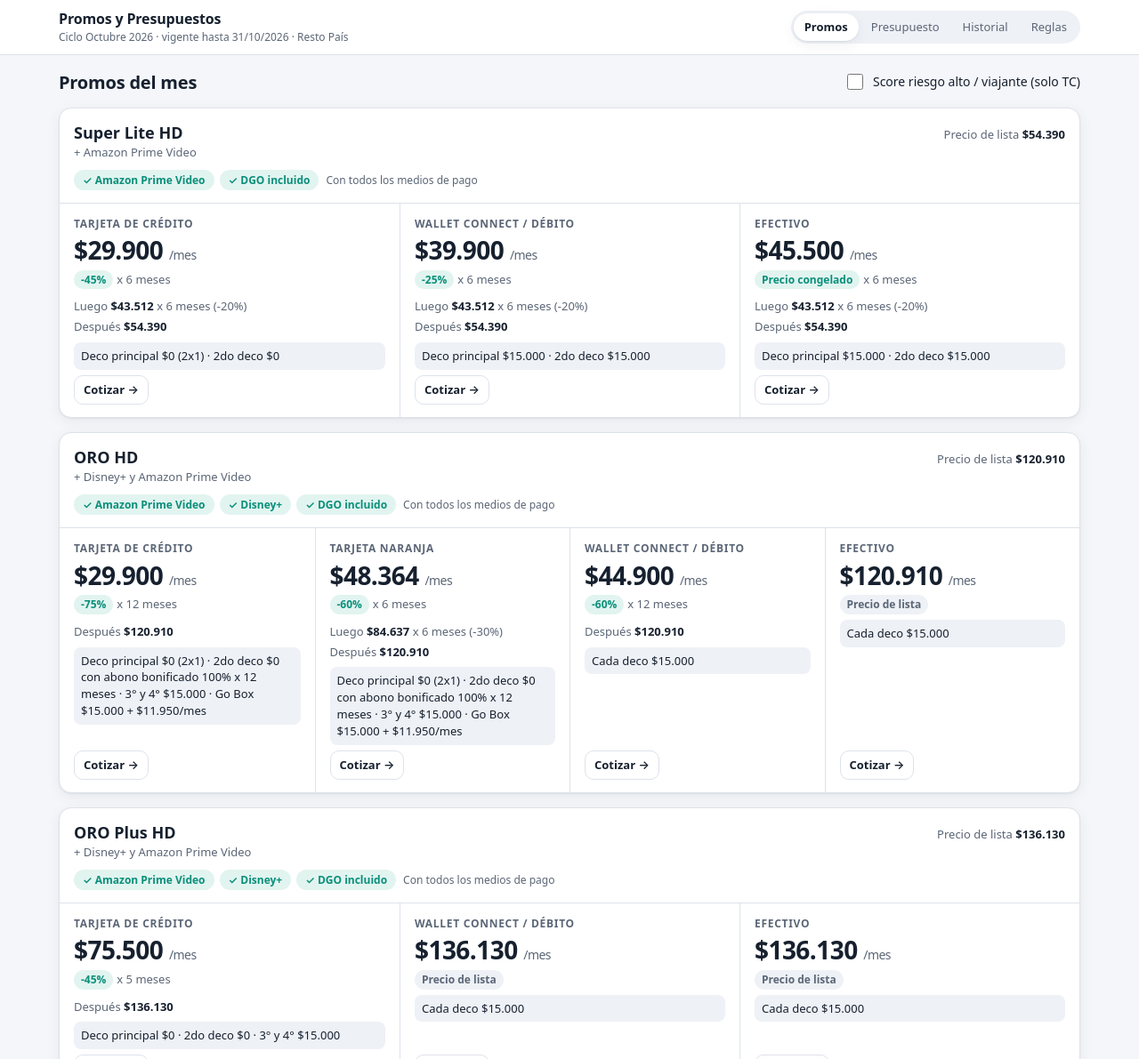
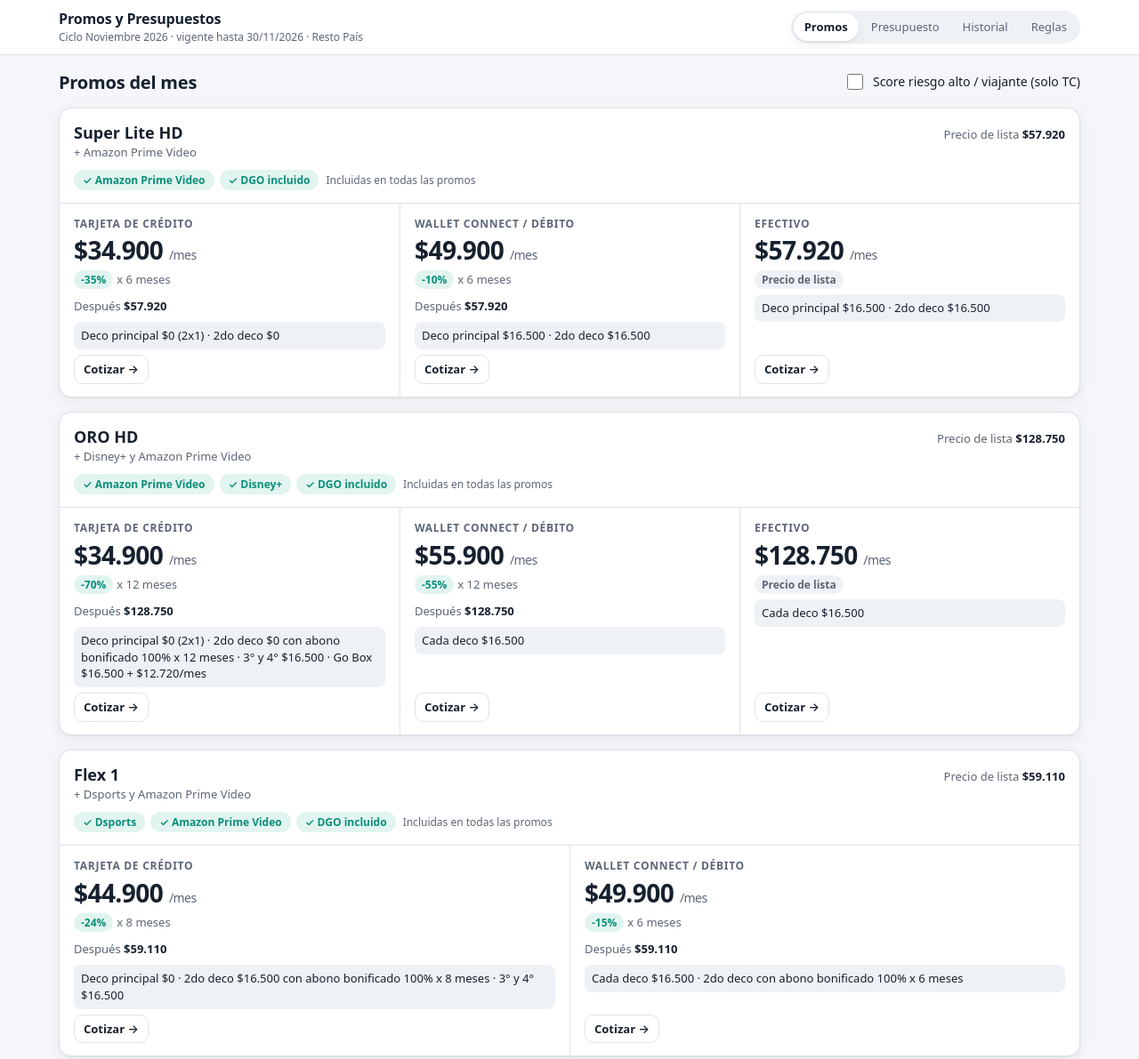
Before and after one commit to Cabdtest/promos, a plain HTML site: page index.html in a window 1280 px wide. Shown: the top 1191 px of the page at 89% size. Drawn offline with Linux system fonts and the light colour scheme.

Commit message:
Ciclo Noviembre 2026: precios nuevos y planes Flex 1 y Flex 2
- Precios de lista, promos, instalacion ($16.500) y abono de deco ($12.720).
- Planes Flex 1 y Flex 2 (TC y WC/TD, sin efectivo, con Dsports).
- Se quitan la Tarjeta Naranja y el segundo tramo de Super Lite.
- Premiums y PPV actualizados.
- Cada plan muestra solo sus medios de pago.

Co-Authored-By: Claude Opus 5.5 <noreply@anthropic.com>

```diff
--- a/index.html
+++ b/index.html
@@ -380,8 +380,8 @@ details[open].card > summary { margin-bottom: 12px; }
   };
   const planById = id => C.planes.find(p => p.id === id);
   const mopById = id => C.mops.find(m => m.id === id);
-  // Medios de pago de un plan: los generales + los que solo existen si el plan tiene esa promo (ej. Naranja)
-  const mopsDe = plan => C.mops.filter(m => !m.soloConPromo || plan.promos[m.id]);
+  // Medios de pago de un plan: solo los que tiene cargados en promos (ej. Flex no tiene efectivo)
+  const mopsDe = plan => C.mops.filter(m => plan.promos[m.id]);
   const REGIONES = C.regiones.filter(r => r.activa !== false);
   const regionNombre = id => C.regiones.find(r => r.id === id).nombre;
   const fechaLarga = d => d.toLocaleDateString("es-AR", { day: "2-digit", month: "2-digit", year: "numeric" });
@@ -496,7 +496,7 @@ details[open].card > summary { margin-bottom: 12px; }
         <div class="plan-head">
           <div><h3>${esc(plan.nombre)}</h3><div class="small muted">${esc(plan.bajada)}</div></div>
           <div class="lista">Precio de lista <b class="num">${fmt(plan.precio[r])}</b></div>
-          <div class="apps">${plan.apps.map(a => `<span>✓ ${esc(a)}${a === "DGO" ? " incluido" : ""}</span>`).join("")}<span class="apps-note">Con todos los medios de pago</span></div>
+          <div class="apps">${plan.apps.map(a => `<span>✓ ${esc(a)}${a === "DGO" ? " incluido" : ""}</span>`).join("")}<span class="apps-note">Incluidas en todas las promos</span></div>
         </div>
         <div class="mop-grid" style="--n:${mopsDe(plan).length}">
           ${mopsDe(plan).map(mop => {
@@ -546,7 +546,7 @@ details[open].card > summary { margin-bottom: 12px; }
     if (state.riesgo && !mopById(state.q.mop).riesgoAlto) state.q.mop = "tc";
 
     $("#qPlanes").innerHTML = C.planes.map(p => {
-      const p0 = pasosPlan(p, state.q.mop, r)[0];
+      const p0 = pasosPlan(p, p.promos[state.q.mop] ? state.q.mop : "tc", r)[0];
       return `<label class="opt"><input type="radio" name="qplan" value="${p.id}" ${p.id === state.q.plan ? "checked" : ""}>
         <span class="o-main"><b>${esc(p.nombre)}</b><span>${esc(p.bajada)}</span></span>
         <span class="o-price num">${fmt(p0.precio)}</span></label>`;
--- a/promos.js
+++ b/promos.js
@@ -2,31 +2,33 @@
  * CICLO COMERCIAL — datos del mes.
  * Este es el ÚNICO archivo que hay que editar cada mes (ver LEEME.md).
  * Precios en pesos, sin puntos ni signos.
- * Fuente: "Ciclo Comercial Pospago Resto País Octubre 2026.pdf" (envío 30-09-2026).
+ * Fuente: "Condiciones Comerciales Mes de Noviembre 2026" (envío 30-10-2026).
+ *
+ * Porcentajes: se muestra el % que COMUNICA la empresa (ej. "35%"), aunque el precio
+ * real equivalga a otro descuento (ej. $34.900 sobre $57.920 = 39,7%). El precio manda.
  */
 window.CICLO = {
-  mes: "Octubre 2026",
-  envio: "30-09-2026",
-  vigenciaHasta: "2026-10-31",
+  mes: "Noviembre 2026",
+  envio: "30-10-2026",
+  vigenciaHasta: "2026-11-30",
 
   regiones: [
     { id: "resto", nombre: "Resto País", activa: true },
-    // Desactivadas por ahora. Para habilitarlas: activa: true (revisar antes sus precios, ver LEEME.md).
+    // Desactivadas por ahora. Las promos solo tienen precio para "resto": antes de activar
+    // una región hay que cargar sus precios promocionales (ver LEEME.md).
     { id: "patagonia", nombre: "Patagonia", activa: false },
     { id: "tdf", nombre: "Tierra del Fuego", activa: false }
   ],
 
-  // Medios de pago
+  // Medios de pago. Cada plan muestra solo los que tiene cargados en "promos".
   mops: [
     { id: "tc", nombre: "Tarjeta de crédito", corto: "TC", riesgoAlto: true },
-    // Solo aparece en los planes que tienen promo "naranja" cargada (hoy, ORO HD)
-    { id: "naranja", nombre: "Tarjeta Naranja", corto: "Naranja", riesgoAlto: true, soloConPromo: true },
     { id: "wc", nombre: "Wallet Connect / Débito", corto: "WC / TD", riesgoAlto: false },
     { id: "ef", nombre: "Efectivo", corto: "EF", riesgoAlto: false }
   ],
 
   // Abono mensual de cada deco adicional (mirror / Go Box)
-  abonoDecoAdicional: 11950,
+  abonoDecoAdicional: 12720,
   maxDecos: 4,
 
   planes: [
@@ -36,33 +38,24 @@ window.CICLO = {
       bajada: "+ Amazon Prime Video",
       incluye: ["Señal HD"],
       apps: ["Amazon Prime Video", "DGO"],
-      precio: { resto: 54390, patagonia: 64350, tdf: 53182 },
+      precio: { resto: 57920, patagonia: 68530, tdf: 56636 },
       maxDecos: 2, // "Mirror 3° y 4° no aplican"
       adicionales: ["universal", "fslite", "hotpack"],
       promos: {
         tc: {
-          tramos: [
-            { meses: 6, desc: "45%", precio: { resto: 29900, patagonia: 35375, tdf: 29236 } },
-            { meses: 6, desc: "20%", precio: { resto: 43512, patagonia: 51480, tdf: 42545 } }
-          ],
+          tramos: [ { meses: 6, desc: "35%", precio: { resto: 34900 } } ],
           instalacion: [0, 0], // precio por deco: principal, 2do
           textoDecos: "Deco principal $0 (2x1) · 2do deco $0"
         },
         wc: {
-          tramos: [
-            { meses: 6, desc: "25%", precio: { resto: 39900, patagonia: 47207, tdf: 39014 } },
-            { meses: 6, desc: "20%", precio: { resto: 43512, patagonia: 51480, tdf: 42545 } }
-          ],
-          instalacion: [15000, 15000],
-          textoDecos: "Deco principal $15.000 · 2do deco $15.000"
+          tramos: [ { meses: 6, desc: "10%", precio: { resto: 49900 } } ],
+          instalacion: [16500, 16500],
+          textoDecos: "Deco principal $16.500 · 2do deco $16.500"
         },
         ef: {
-          tramos: [
-            { meses: 6, desc: "Congelado", precio: { resto: 45500, patagonia: 45500, tdf: 45500 } },
-            { meses: 6, desc: "20%", precio: { resto: 43512, patagonia: 51480, tdf: 42545 } }
-          ],
-          instalacion: [15000, 15000],
-          textoDecos: "Deco principal $15.000 · 2do deco $15.000"
+          tramos: [],
+          instalacion: [16500, 16500],
+          textoDecos: "Deco principal $16.500 · 2do deco $16.500"
         }
       }
     },
@@ -72,42 +65,77 @@ window.CICLO = {
       bajada: "+ Disney+ y Amazon Prime Video",
       incluye: ["Señal HD"],
       apps: ["Amazon Prime Video", "Disney+", "DGO"],
-      precio: { resto: 120910, patagonia: 140735, tdf: 116310 },
+      precio: { resto: 128750, patagonia: 149865, tdf: 123855 },
       maxDecos: 4,
       adicionales: ["universal", "fullservice", "hotpack"],
       promos: {
         tc: {
-          tramos: [
-            { meses: 12, desc: "75%", precio: { resto: 29900, patagonia: 34802, tdf: 28762 } }
-          ],
-          instalacion: [0, 0, 15000, 15000],
+          tramos: [ { meses: 12, desc: "70%", precio: { resto: 34900 } } ],
+          instalacion: [0, 0, 16500, 16500],
           bonifAbonoDeco: { deco: 2, meses: 12 }, // 2do deco convencional con abono bonificado 100% x 12m
           // Go Box (deco Android para TV no Smart): se suma como adicional, nunca es el principal. Sin bonificación.
-          goBox: { instalacion: 15000, abono: 11950 },
-          textoDecos: "Deco principal $0 (2x1) · 2do deco $0 con abono bonificado 100% x 12 meses · 3° y 4° $15.000 · Go Box $15.000 + $11.950/mes"
-        },
-        naranja: {
-          // Promo exclusiva para clientes con Tarjeta Naranja. Decos: mismas condiciones que cualquier tarjeta.
-          tramos: [
-            { meses: 6, desc: "60%", precio: { resto: 48364, patagonia: 56294, tdf: 46524 } },
-            { meses: 6, desc: "30%", precio: { resto: 84637, patagonia: 98515, tdf: 81417 } }
-          ],
-          instalacion: [0, 0, 15000, 15000],
-          bonifAbonoDeco: { deco: 2, meses: 12 },
-          goBox: { instalacion: 15000, abono: 11950 },
-          textoDecos: "Deco principal $0 (2x1) · 2do deco $0 con abono bonificado 100% x 12 meses · 3° y 4° $15.000 · Go Box $15.000 + $11.950/mes"
+          goBox: { instalacion: 16500, abono: 12720 },
+          textoDecos: "Deco principal $0 (2x1) · 2do deco $0 con abono bonificado 100% x 12 meses · 3° y 4° $16.500 · Go Box $16.500 + $12.720/mes"
         },
         wc: {
-          tramos: [
-            { meses: 12, desc: "60%", precio: { resto: 44900, patagonia: 52262, tdf: 43192 } }
-          ],
-          instalacion: [15000, 15000, 15000, 15000],
-          textoDecos: "Cada deco $15.000"
+          tramos: [ { meses: 12, desc: "55%", precio: { resto: 55900 } } ],
+          instalacion: [16500, 16500, 16500, 16500],
+          textoDecos: "Cada deco $16.500"
         },
         ef: {
           tramos: [],
-          instalacion: [15000, 15000, 15000, 15000],
-          textoDecos: "Cada deco $15.000"
+          instalacion: [16500, 16500, 16500, 16500],
+          textoDecos: "Cada deco $16.500"
+        }
+      }
+    },
+    {
+      id: "flex1",
+      nombre: "Flex 1",
+      bajada: "+ Dsports y Amazon Prime Video",
+      incluye: ["Señal HD"],
+      apps: ["Dsports", "Amazon Prime Video", "DGO"],
+      precio: { resto: 59110, patagonia: 67628, tdf: 55891 },
+      maxDecos: 4,
+      adicionales: ["fslite"],
+      promos: {
+        // Sin efectivo: el plan Flex no se vende en EF.
+        tc: {
+          tramos: [ { meses: 8, desc: "24%", precio: { resto: 44900 } } ],
+          instalacion: [0, 16500, 16500, 16500],
+          bonifAbonoDeco: { deco: 2, meses: 8 },
+          textoDecos: "Deco principal $0 · 2do deco $16.500 con abono bonificado 100% x 8 meses · 3° y 4° $16.500"
+        },
+        wc: {
+          tramos: [ { meses: 6, desc: "15%", precio: { resto: 49900 } } ],
+          instalacion: [16500, 16500, 16500, 16500],
+          bonifAbonoDeco: { deco: 2, meses: 6 },
+          textoDecos: "Cada deco $16.500 · 2do deco con abono bonificado 100% x 6 meses"
+        }
+      }
+    },
+    {
+      id: "flex2",
+      nombre: "Flex 2",
+      bajada: "+ Dsports y Amazon Prime Video",
+      incluye: ["Señal HD"],
+      apps: ["Dsports", "Amazon Prime Video", "DGO"],
+      precio: { resto: 82960, patagonia: 94785, tdf: 78335 },
+      maxDecos: 4,
+      adicionales: ["fullservice"],
+      promos: {
+        // Sin efectivo: el plan Flex no se vende en EF.
+        tc: {
+          tramos: [ { meses: 8, desc: "30%", precio: { resto: 55900 } } ],
+          instalacion: [0, 16500, 16500, 16500],
+          bonifAbonoDeco: { deco: 2, meses: 8 },
+          textoDecos: "Deco principal $0 · 2do deco $16.500 con abono bonificado 100% x 8 meses · 3° y 4° $16.500"
+        },
+        wc: {
+          tramos: [ { meses: 6, desc: "24%", precio: { resto: 62900 } } ],
+          instalacion: [16500, 16500, 16500, 16500],
+          bonifAbonoDeco: { deco: 2, meses: 6 },
+          textoDecos: "Cada deco $16.500 · 2do deco con abono bonificado 100% x 6 meses"
         }
       }
     },
@@ -117,28 +145,24 @@ window.CICLO = {
       bajada: "+ Disney+ y Amazon Prime Video",
       incluye: ["Grilla Plus en HD"],
       apps: ["Amazon Prime Video", "Disney+", "DGO"],
-      precio: { resto: 136130, patagonia: 156890, tdf: 129661 },
+      precio: { resto: 144960, patagonia: 167070, tdf: 138074 },
       maxDecos: 4,
       adicionales: ["universal", "fullservice"],
       promos: {
         tc: {
-          // Precio comercial $75.500 (el PDF dice "-40%", pero sobre la lista equivale a ~45%).
-          // Patagonia y TDF: valores PENDIENTES de confirmar (son los de la tabla de $77.500).
-          tramos: [
-            { meses: 5, desc: "45%", precio: { resto: 75500, patagonia: 89319, tdf: 73817 } }
-          ],
-          instalacion: [0, 0, 15000, 15000],
-          textoDecos: "Deco principal $0 · 2do deco $0 · 3° y 4° $15.000"
+          tramos: [ { meses: 6, desc: "45%", precio: { resto: 78900 } } ],
+          instalacion: [0, 16500, 16500, 16500],
+          textoDecos: "Deco principal $0 · 2do, 3° y 4° $16.500"
         },
         wc: {
           tramos: [],
-          instalacion: [15000, 15000, 15000, 15000],
-          textoDecos: "Cada deco $15.000"
+          instalacion: [16500, 16500, 16500, 16500],
+          textoDecos: "Cada deco $16.500"
         },
         ef: {
           tramos: [],
-          instalacion: [15000, 15000, 15000, 15000],
-          textoDecos: "Cada deco $15.000"
+          instalacion: [16500, 16500, 16500, 16500],
+          textoDecos: "Cada deco $16.500"
         }
       }
     }
@@ -148,85 +172,86 @@ window.CICLO = {
    * Adicionales con beneficio promocional.
    * esquema: meses con % de descuento sobre el precio vigente; después sigue a precio vigente.
    * obligatorio: viene siempre incluido en el alta (el vendedor no lo puede quitar).
- * soloMop: si el beneficio aplica solo a ciertos medios de pago.
+   * soloMop: si el beneficio aplica solo a ciertos medios de pago.
    */
   adicionalesPromo: {
     universal: {
       nombre: "Universal+",
-      precio: 13400,
+      precio: 14300,
       obligatorio: true, // siempre incluido: no se puede destildar en el presupuesto
       esquema: [ { meses: 1, desc: 100 }, { meses: 2, desc: 75 }, { meses: 2, desc: 50 }, { meses: 2, desc: 25 } ],
       texto: "1 mes gratis + 2 meses 75% off + 2 meses 50% off + 2 meses 25% off"
     },
     fullservice: {
       nombre: "Full Service",
-      precio: 10520,
+      precio: 11200,
       obligatorio: true, // siempre incluido: no se puede destildar en el presupuesto
       esquema: [ { meses: 1, desc: 100 }, { meses: 2, desc: 50 } ],
       texto: "1 mes bonificado + 2 meses 50% off"
     },
     fslite: {
       nombre: "Full Service Lite",
-      precio: 2520,
+      precio: 2680,
       obligatorio: true, // siempre incluido: no se puede destildar en el presupuesto
       esquema: [ { meses: 1, desc: 100 }, { meses: 2, desc: 50 } ],
       texto: "1 mes bonificado + 2 meses 50% off"
     },
     hotpack: {
       nombre: "Hot Pack",
-      precio: 14000,
-      obligatorio: false,
-      soloMop: ["tc", "naranja"],
+      precio: 14900,
+      obligatorio: false, // lo marca el vendedor si el cliente lo pide en la carga
+      soloMop: ["tc"],
       esquema: [ { meses: 1, desc: 100 }, { meses: 2, desc: 50 } ],
       texto: "Con TC, seleccionándolo en la carga: 1 mes gratis + 2 meses 50% off"
     }
   },
 
   premiums: [
-    { nombre: "HBO Pack HD", precio: 13500 },
-    { nombre: "HBO Max HD", precio: 13500 },
-    { nombre: "Fútbol Argentino", precio: 26960 },
-    { nombre: "Fútbol Paraguayo", precio: 10700 },
+    { nombre: "HBO Pack HD", precio: 14400 },
+    { nombre: "HBO Max HD", precio: 14400 },
+    { nombre: "Fútbol Argentino", precio: 28600 },
+    { nombre: "Fútbol Paraguayo", precio: 11400 },
+    { nombre: "Disney", precio: 11570 },
     { nombre: "Paramount+", precio: 6750 },
-    { nombre: "Globo", precio: 15100 },
-    { nombre: "NHK", precio: 14600 },
-    { nombre: "Zee TV", precio: 14600 },
-    { nombre: "VTV", precio: 6100 },
-    { nombre: "Playboy", precio: 14000 },
-    { nombre: "Venus", precio: 11200 },
-    { nombre: "Hustler", precio: 11200 },
-    { nombre: "XTSY", precio: 11200 },
-    { nombre: "EXXXOTICO", precio: 13100 }
+    { nombre: "Vix", precio: 3967 },
+    { nombre: "NFL Game Pass", precio: 3388 },
+    { nombre: "Globo", precio: 16100 },
+    { nombre: "NHK", precio: 15500 },
+    { nombre: "Zee TV", precio: 15500 },
+    { nombre: "VTV", precio: 6500 },
+    { nombre: "EXXXOTICO", precio: 14000 }
   ],
 
   ppv: [
-    { nombre: "PPV Librería HD", precio: 3510 },
-    { nombre: "Linear HD PPV New Titles", precio: 5120 },
-    { nombre: "Prem Win Linear HD PPV", precio: 5880 },
-    { nombre: "Linear SD PPV New Titles", precio: 4510 },
-    { nombre: "Premium Window Linear PPV", precio: 5510 },
-    { nombre: "Adultos IPPV (WEB/IVR/SMS)", precio: 5700 },
-    { nombre: "Adicional OPPV (telefónica)", precio: 1490 },
-    { nombre: "Primary Super Premium SD & HD", precio: 14810 },
-    { nombre: "PPV Fútbol SD / HD", precio: 19370 },
-    { nombre: "PPV Pack 2 Películas", precio: 6380 },
-    { nombre: "PPV HD Movie Combo Promotion", precio: 5120 },
-    { nombre: "50% Discount PPV Promotion HD", precio: 2880 },
-    { nombre: "Secondary Super Prem SD & HD", precio: 13460 },
-    { nombre: "Ext-VOD WB SD & HD", precio: 5700 }
+    { nombre: "PPV Librería HD", precio: 3740 },
+    { nombre: "Linear HD PPV New Titles", precio: 5450 },
+    { nombre: "Prem Win Linear HD PPV", precio: 6260 },
+    { nombre: "Linear SD PPV New Titles", precio: 4800 },
+    { nombre: "Premium Window Linear PPV", precio: 5870 },
+    { nombre: "Adultos IPPV (WEB/IVR/SMS)", precio: 6070 },
+    { nombre: "Adicional OPPV (telefónica)", precio: 1590 },
+    { nombre: "Primary Super Premium SD & HD", precio: 15770 },
+    { nombre: "PPV Fútbol SD / HD", precio: 20910 },
+    { nombre: "PPV Pack 2 Películas", precio: 6790 },
+    { nombre: "PPV HD Movie Combo Promotion", precio: 5450 },
+    { nombre: "50% Discount PPV Promotion HD", precio: 3070 },
+    { nombre: "Secondary Super Prem SD & HD", precio: 14330 },
+    { nombre: "Ext-VOD WB SD & HD", precio: 6070 }
   ],
 
   // Reglas para el vendedor (no salen en el presupuesto)
   reglas: [
     "Los proporcionales están bonificados para todas las altas.",
     "Score con riesgo alto: no ingresa por EF, Wallet Connect ni TD. Solo TC.",
-    "Tarjeta Naranja (solo ORO HD): 60% x 6 meses + 30% x 6 meses. Solo si el cliente tiene Tarjeta Naranja. Decos igual que cualquier tarjeta.",
     "La promo con TC aplica a todos los scores, sujeta a mantener la tarjeta como medio de pago.",
     "Vendedores viajantes: solo pueden vender promociones con TC.",
+    "Flex 1 y Flex 2: solo con TC o Wallet Connect / Débito (no se venden en efectivo). Incluyen Dsports.",
     "Máximo 4 decodificadores por cuenta. En Super Lite, el 3° y 4° no aplican.",
-    "Abono mensual de cada mirror o Go Box: $11.950 (Resto País).",
-    "Go Box (deco Android para TV no Smart): solo ORO HD con TC. Se suma como deco adicional, no reemplaza al principal. Instalación $15.000 + $11.950/mes, sin bonificación.",
-    "Amazon Prime Video y DGO incluidos en todos los planes y con todos los medios de pago. Disney+ en ORO HD y ORO Plus HD.",
+    "Instalación de cada deco: $16.500 (salvo los bonificados de cada promo).",
+    "Abono mensual de cada mirror o Go Box: $12.720 (Resto País).",
+    "Go Box (deco Android para TV no Smart): solo ORO HD con TC. Se suma como deco adicional, no reemplaza al principal. Instalación $16.500 + $12.720/mes, sin bonificación.",
+    "Hot Pack (Super Lite y ORO HD con TC): lo marca el vendedor en la carga si el cliente lo quiere.",
+    "Amazon Prime Video y DGO incluidos en todos los planes y con todos los medios de pago. Disney+ en ORO HD y ORO Plus HD. Dsports en Flex.",
     "Las promociones están sujetas a aumentos de precio."
   ],
 
```
Also changed, not shown: 1 other file.
